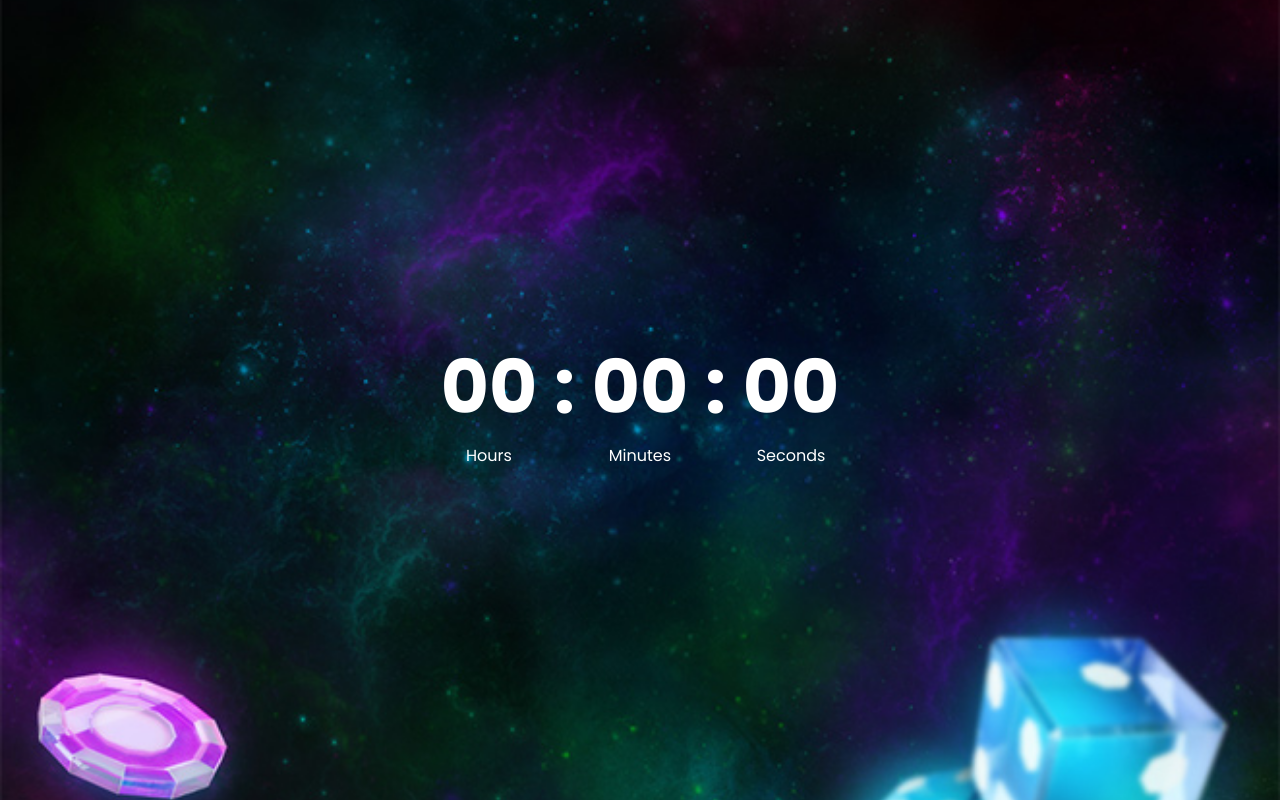
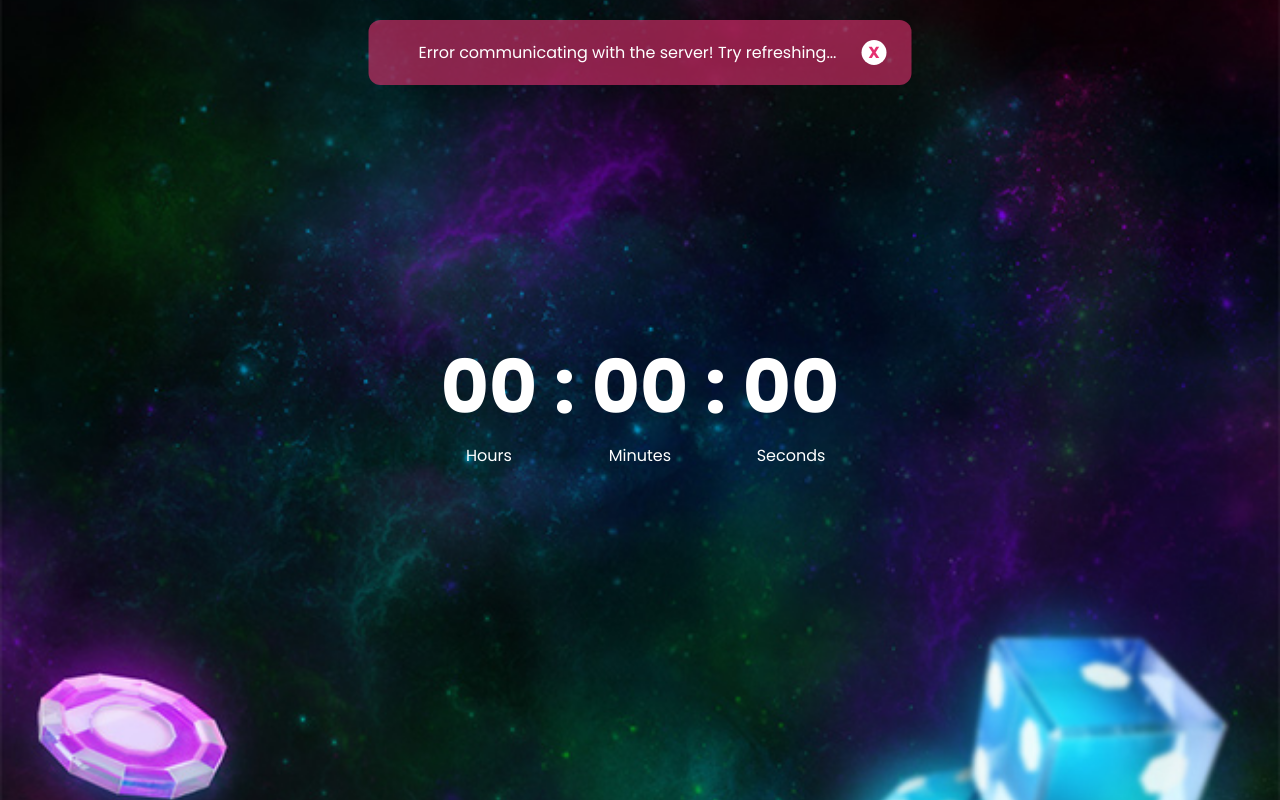
Before and after one commit to marufahmed-afk/counter-temp, a React (Create React App) app: page / in a window 1280 px wide. Built offline with nearby package versions, Linux system fonts and the light colour scheme; no server answers.

Commit message:
feat: added banner for error

```diff
--- a/data/db.json
+++ b/data/db.json
@@ -4,8 +4,8 @@
   },
   "timer": {
     "hour": 0,
-    "minutes": 34,
-    "seconds": 13
+    "minutes": 0,
+    "seconds": 0
   },
   "url": {
     "jackpotjoyUrl": "https://www.jackpotjoy.com/"
--- a/src/App.tsx
+++ b/src/App.tsx
@@ -1,15 +1,18 @@
 import "./styles/App.scss";
 import OptInScreen from "./app/features/OptIn/screens/OptInScreen/OptInScreen";
-import { store } from "./redux/store";
-import { Provider } from "react-redux";
+import { useAppSelector } from "./redux/store";
+import Banner from "./components/atoms/Banner/Banner";
 
 const App = () => {
+  const { error } = useAppSelector((state) => ({
+    error: state.optInReducer.error,
+  }));
+
   return (
-    <Provider store={store}>
-      <div className="App">
-        <OptInScreen />
-      </div>
-    </Provider>
+    <div className="App">
+      <OptInScreen />
+      {error && <Banner />}
+    </div>
   );
 };
 
--- a/src/api/api.ts
+++ b/src/api/api.ts
@@ -1,5 +1,4 @@
 import axios from "axios";
-//TODO: add @app convention
 import { ENV } from "../constants/env";
 
 /** Setup an API instance */
--- a/src/app/features/OptIn/hooks/useCountdown.tsx
+++ b/src/app/features/OptIn/hooks/useCountdown.tsx
@@ -1,4 +1,4 @@
-import { useAppDispatch, useAppSelector } from "../../../../redux/store";
+import { useAppDispatch, useAppSelector } from "@app/redux/store";
 import { useEffect } from "react";
 import { getCountdownData, saveCountdown, setCountdown } from "../redux/optIn.slice";
 
@@ -38,13 +38,10 @@ const useCountdown = () => {
   const tick = () => {
     if (h === 0 && m === 0 && s === 0) return;
     else if (m === 0 && s === 0) {
-      console.log("first");
       updateTime([h - 1, 59, 59]);
     } else if (s == 0) {
-      console.log("first");
       updateTime([h, m - 1, 59]);
     } else {
-      console.log("first");
       updateTime([h, m, s - 1]);
     }
   };
--- a/src/app/features/OptIn/redux/optIn.slice.ts
+++ b/src/app/features/OptIn/redux/optIn.slice.ts
@@ -87,6 +87,9 @@ export const optInSlice = createSlice({
       state.over = isOver(action.payload);
       state.countdown = action.payload;
     },
+    clearError: (state) => {
+      state.error = false;
+    },
   },
   extraReducers: (builder) => {
     /**
@@ -157,6 +160,6 @@ export const optInSlice = createSlice({
   },
 });
 
-export const { setCountdown } = optInSlice.actions;
+export const { setCountdown, clearError } = optInSlice.actions;
 
 export default optInSlice.reducer;
--- a/src/app/features/OptIn/screens/OptInScreen/OptInScreen.tsx
+++ b/src/app/features/OptIn/screens/OptInScreen/OptInScreen.tsx
@@ -1,6 +1,6 @@
-import { useAppDispatch, useAppSelector } from "../../../../../redux/store";
+import { useAppDispatch, useAppSelector } from "@app/redux/store";
 import { lazy, Suspense, useEffect } from "react";
-// import Countdown from "../../components/Countdown/Countdown";
+
 import { getAmount, getUrl } from "../../redux/optIn.slice";
 import styles from "./OptInScreen.module.scss";
 
--- a/src/components/atoms/Banner/Banner.module.scss
+++ b/src/components/atoms/Banner/Banner.module.scss
@@ -0,0 +1,46 @@
+@use "../../../styles/mixins";
+@import "../../../styles/variables";
+
+.banner {
+  position: absolute;
+  top: 20px;
+  left: 50%;
+  transform: translateX(-50%);
+  background-color: rgba($color: $error, $alpha: 0.6);
+  padding: 20px 50px;
+  border-radius: 12px;
+  color: white;
+
+  &Close {
+    @include mixins.center;
+    max-width: 30px;
+    height: 30px;
+    border-radius: 50%;
+    background-color: white;
+    color: $error;
+    margin-left: 25px;
+    cursor: pointer;
+  }
+}
+
+.items {
+  display: flex;
+  align-items: center;
+  justify-content: space-between;
+}
+
+.btnContainer {
+  width: 25px;
+  height: 25px;
+}
+
+.close {
+  @include mixins.center;
+  width: 100%;
+  height: 100%;
+  border-radius: 50%;
+  background-color: white;
+  color: $error;
+  margin-left: 25px;
+  cursor: pointer;
+}
--- a/src/components/atoms/Banner/Banner.tsx
+++ b/src/components/atoms/Banner/Banner.tsx
@@ -1,5 +1,24 @@
+import { clearError } from "@app/app/features/OptIn/redux/optIn.slice";
+import { useAppDispatch } from "@app/redux/store";
+import styles from "./Banner.module.scss";
+
 const Banner = () => {
-  return <div>Banner</div>;
+  const dispatch = useAppDispatch();
+
+  const handleClear = () => {
+    dispatch(clearError());
+  };
+
+  return (
+    <div className={styles.banner}>
+      <div className={styles.items}>
+        <div>Error communicating with the server! Try refreshing...</div>
+        <div className={styles.btnContainer} onClick={handleClear}>
+          <strong className={styles.close}>X</strong>
+        </div>
+      </div>
+    </div>
+  );
 };
 
 export default Banner;
--- a/src/index.tsx
+++ b/src/index.tsx
@@ -3,11 +3,15 @@ import ReactDOM from "react-dom/client";
 import "./index.css";
 import App from "./App";
 import reportWebVitals from "./reportWebVitals";
+import { store } from "./redux/store";
+import { Provider } from "react-redux";
 
 const root = ReactDOM.createRoot(document.getElementById("root") as HTMLElement);
 root.render(
   <React.StrictMode>
-    <App />
+    <Provider store={store}>
+      <App />
+    </Provider>
   </React.StrictMode>
 );
 
```
Also changed, not shown: 1 other file (tests, documents, lock files or other folders).
